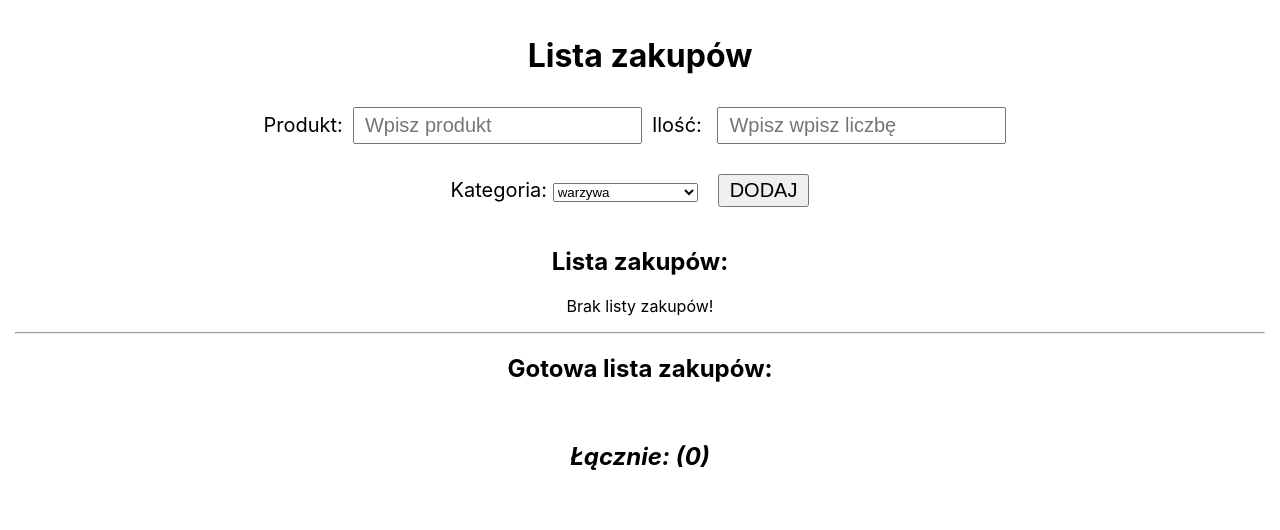
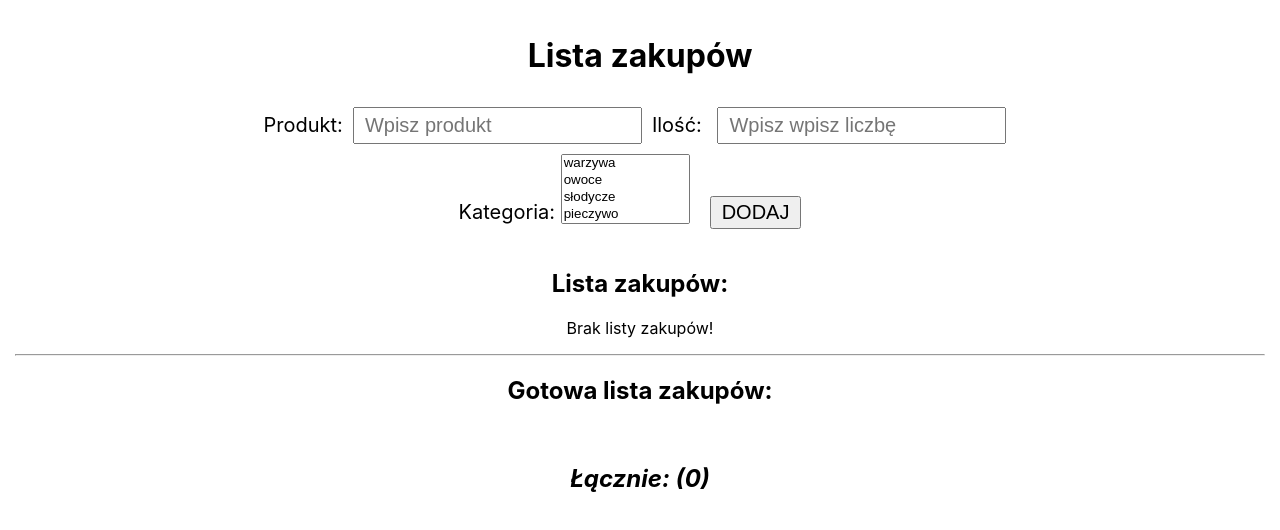
Before and after one commit to KonradGmur/Shopping-list, a React (Create React App) app: page / in a window 1280 px wide. Shown: the top 530 px of the page. Built offline with nearby package versions, Linux system fonts and the light colour scheme.

Commit message:
Change update method in AddList

```diff
--- a/src/components/AddList.js
+++ b/src/components/AddList.js
@@ -27,7 +27,7 @@ class AddList extends Component {
 
   handleSelect = (e) => {
     this.setState({
-      value: e.target.value
+      value: ['A', 'B', 'C', 'D', 'E', 'F', 'G']
     });
   }
 
@@ -56,14 +56,14 @@ class AddList extends Component {
         <label htmlFor="number">Ilość: </label>
         <input type="number" placeholder="Wpisz wpisz liczbę" value={this.state.number} onChange={this.handleNumber} /><br />
         <label htmlFor="select">Kategoria: </label>
-        <select value={this.state.value} onChange={this.handleSelect}>
-          <option value="vegetables"> warzywa </option>
-          <option value="fruits"> owoce </option>
-          <option value="sweets"> słodycze </option>
-          <option value="bread"> pieczywo </option>
-          <option value="chemicals"> chemia gospodarcza </option>
-          <option value="dairy"> nabiał </option>
-          <option value="meat"> mięso </option>
+        <select multiple={true} value={this.state.value} onChange={this.handleSelect}>
+          <option value="A"> warzywa </option>
+          <option value="B"> owoce </option>
+          <option value="C"> słodycze </option>
+          <option value="D"> pieczywo </option>
+          <option value="E"> chemia gospodarcza </option>
+          <option value="F"> nabiał </option>
+          <option value="G"> mięso </option>
         </select>
         <button type="submit" value="Dodaj" onClick={this.handleClick}>Dodaj</button>
       </form>
```
